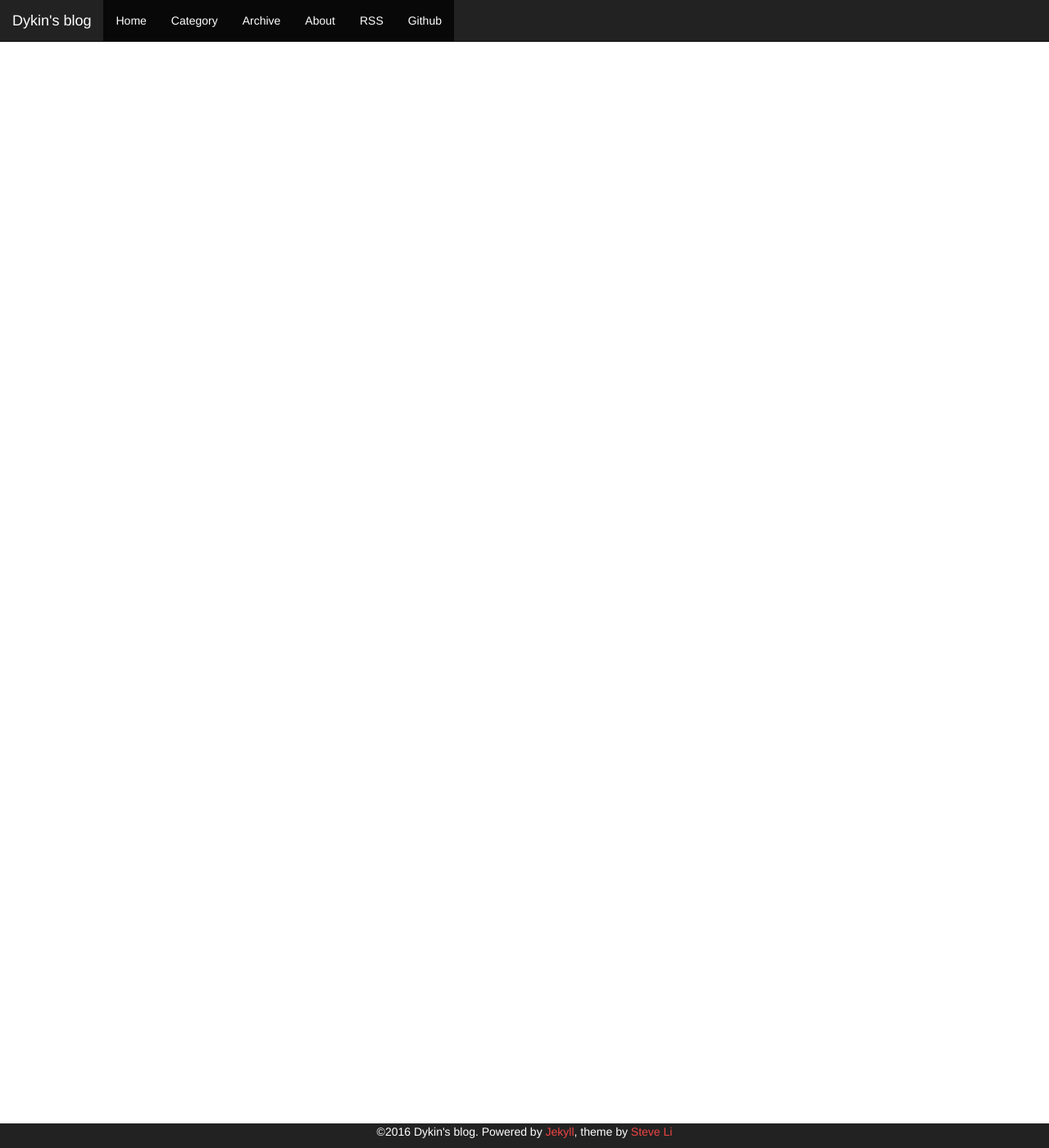
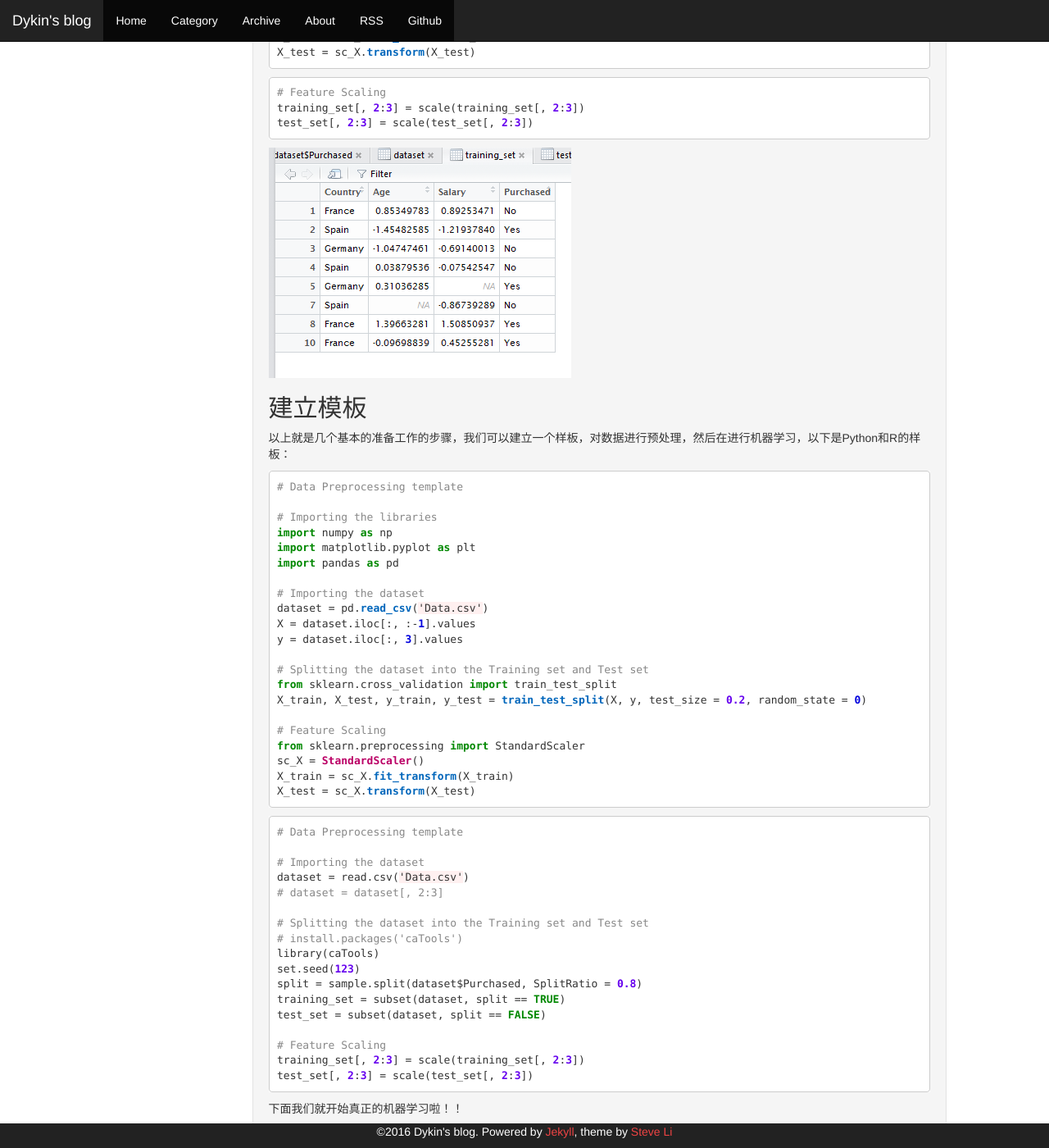
Before and after one commit to SteveLi90/SteveLi90.github.io, a Jekyll site: the page built from _posts/2016-11-17-机器学习（一）：入门.markdown, in a window 1280 px wide and 1400 px high, scrolled down 5511 px. Shown: the whole window at 82% size. Built offline with Jekyll 4.4.1, drawn with Linux system fonts in a browser that asks for light colours; some of the changed text lies outside the part shown.

Commit message:
finish 1

````diff
--- a/_posts/2016-11-17-机器学习（一）：入门.markdown
+++ b/_posts/2016-11-17-机器学习（一）：入门.markdown
@@ -26,7 +26,7 @@ category: Machine Learning
 
 在以下数据集中Age和Salary就是独立变量，我们需要通过这两个独立变量预测是否会Purchase。所以Purchased就是非独立变量。
 
-![figure 1.1](/images/ML1/1.png)
+![figure 1.1](/images/ML1/1.PNG)
 
 ## 导入数据科学库（importing the library）
 
@@ -78,7 +78,7 @@ View(dataset)
 在数据集中可能会出现为空的数据，我们不能删除有空数据的列，这样会对我们机器学习的结果造成影响，在data science中我们可以用NaN代替空值，但是在ML中必须要求数据为numeric。所以我们可以用mean来代替空值。
 
 原数据集如图：
-![figure 1.2](/images/ML1/2.png)
+![figure 1.2](/images/ML1/2.PNG)
 
 代码如下：
 
@@ -102,7 +102,7 @@ X[:, 1:3] = imputer.transform(X[:, 1:3]) # 将imputer 应用到数据
 ```
 
 结果如下图所示：
-![figure 1.3](/images/ML1/3.png)
+![figure 1.3](/images/ML1/3.PNG)
 
 R 语言代码如下：
 
@@ -121,7 +121,7 @@ dataset$Salary = ifelse(is.na(dataset$Salary),
                         dataset$Salary)
 ```
 
-![figure 1.4](/images/ML1/4.png)
+![figure 1.4](/images/ML1/4.PNG)
 
 ## 分类数据（category data）
 
@@ -152,7 +152,7 @@ dataset$Purchased = factor(dataset$Purchased,
                            levels = c('No', 'Yes'),
                            labels = c(0, 1))
 ```
-![figure 1.6](/images/ML1/6.png)
+![figure 1.6](/images/ML1/6.PNG)
 
 ## 将数据集分类
 
@@ -174,3 +174,74 @@ training_set = subset(dataset, split == TRUE)
 test_set = subset(dataset, split == FALSE)
 
 ```
+
+## 特征缩放（feature scaling）
+
+这是对数据处理的一项很重要的步骤，在机器学习中，由于每个变量的范围不同，如果两个变量之间差距太大，会导致距离对结果产生影响。所以我们要对数据进行一定的标准化改变。最简单的方式是将数据缩放至[0.1]或者[-1,1]之间：
+![figure 1.7](/images/ML1/7.PNG)
+
+```python
+# Feature Scaling
+from sklearn.preprocessing import StandardScaler
+sc_X = StandardScaler()
+X_train = sc_X.fit_transform(X_train)
+X_test = sc_X.transform(X_test)
+```
+
+```R
+# Feature Scaling
+training_set[, 2:3] = scale(training_set[, 2:3])
+test_set[, 2:3] = scale(test_set[, 2:3])
+```
+
+![figure 1.8](/images/ML1/8.PNG)
+
+## 建立模板
+
+以上就是几个基本的准备工作的步骤，我们可以建立一个样板，对数据进行预处理，然后在进行机器学习，以下是Python和R的样板：
+
+```python
+# Data Preprocessing template
+
+# Importing the libraries
+import numpy as np
+import matplotlib.pyplot as plt
+import pandas as pd
+
+# Importing the dataset
+dataset = pd.read_csv('Data.csv')
+X = dataset.iloc[:, :-1].values
+y = dataset.iloc[:, 3].values
+
+# Splitting the dataset into the Training set and Test set
+from sklearn.cross_validation import train_test_split
+X_train, X_test, y_train, y_test = train_test_split(X, y, test_size = 0.2, random_state = 0)
+
+# Feature Scaling
+from sklearn.preprocessing import StandardScaler
+sc_X = StandardScaler()
+X_train = sc_X.fit_transform(X_train)
+X_test = sc_X.transform(X_test)
+```
+
+```R
+# Data Preprocessing template
+
+# Importing the dataset
+dataset = read.csv('Data.csv')
+# dataset = dataset[, 2:3]
+
+# Splitting the dataset into the Training set and Test set
+# install.packages('caTools')
+library(caTools)
+set.seed(123)
+split = sample.split(dataset$Purchased, SplitRatio = 0.8)
+training_set = subset(dataset, split == TRUE)
+test_set = subset(dataset, split == FALSE)
+
+# Feature Scaling
+training_set[, 2:3] = scale(training_set[, 2:3])
+test_set[, 2:3] = scale(test_set[, 2:3])
+```
+
+下面我们就开始真正的机器学习啦！！
````
Also changed, not shown: images/ML1/7.PNG (added), images/ML1/8.PNG (added).
